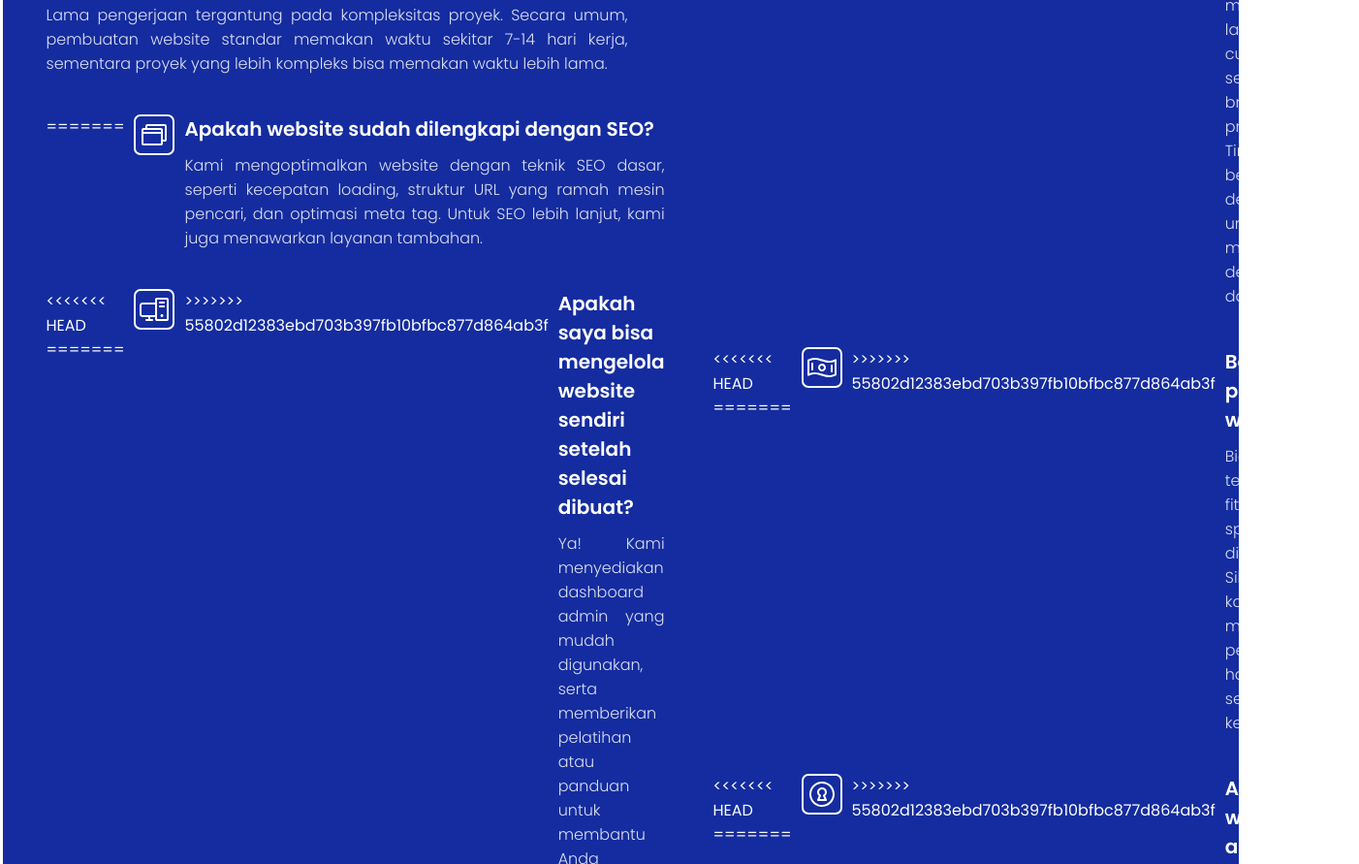
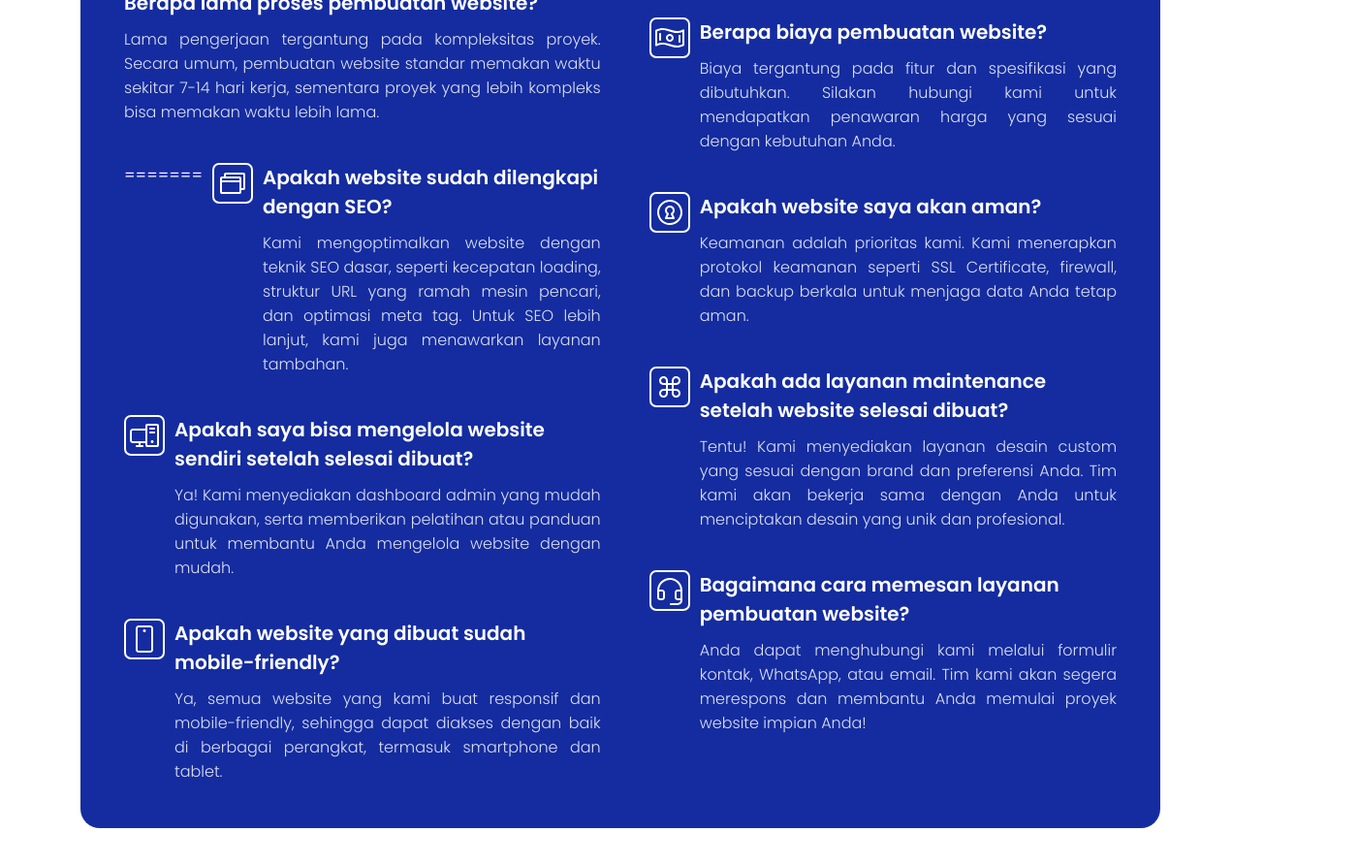
Before and after one commit to salman-ctrl/TIM_G, a plain HTML site: page Frontend/Home.html in a window 1280 px wide. Shown: the part 2915-3806 px from the top of the page at 97% size, 1402 px wide, since content can reach past the window. Drawn offline with Linux system fonts and the light colour scheme.

Commit message:
optimasi

```diff
--- a/Frontend/Home.html
+++ b/Frontend/Home.html
@@ -292,10 +292,7 @@
                 </div>
               </div>
               <div class="faq-item">
-<<<<<<< HEAD
-=======
                 <img src="assets/faq/faq_4.svg" alt="" />
->>>>>>> 55802d12383ebd703b397fb10bfbc877d864ab3f
                 <div class="faq-question">
                   <h3>
                     Apakah saya bisa mengelola website sendiri setelah selesai
@@ -309,10 +306,7 @@
                 </div>
               </div>
               <div class="faq-item">
-<<<<<<< HEAD
-=======
                 <img src="assets/faq/faq_5.svg" alt="" />
->>>>>>> 55802d12383ebd703b397fb10bfbc877d864ab3f
                 <div class="faq-question">
                   <h3>Apakah website yang dibuat sudah mobile-friendly?</h3>
                   <p>
@@ -325,10 +319,7 @@
             </div>
             <div class="faq-spread">
               <div class="faq-item">
-<<<<<<< HEAD
-=======
                 <img src="assets/faq/faq_6.svg" alt="" />
->>>>>>> 55802d12383ebd703b397fb10bfbc877d864ab3f
                 <div class="faq-question">
                   <h3>Apakah saya bisa meminta desain khusus?</h3>
                   <p>
@@ -340,10 +331,7 @@
                 </div>
               </div>
               <div class="faq-item">
-<<<<<<< HEAD
-=======
                 <img src="assets/faq/faq_7.svg" alt="" />
->>>>>>> 55802d12383ebd703b397fb10bfbc877d864ab3f
                 <div class="faq-question">
                   <h3>Berapa biaya pembuatan website?</h3>
                   <p>
@@ -354,10 +342,7 @@
                 </div>
               </div>
               <div class="faq-item">
-<<<<<<< HEAD
-=======
                 <img src="assets/faq/faq_8.svg" alt="" />
->>>>>>> 55802d12383ebd703b397fb10bfbc877d864ab3f
                 <div class="faq-question">
                   <h3>Apakah website saya akan aman?</h3>
                   <p>
@@ -368,10 +353,7 @@
                 </div>
               </div>
               <div class="faq-item">
-<<<<<<< HEAD
-=======
                 <img src="assets/faq/faq_9.svg" alt="" />
->>>>>>> 55802d12383ebd703b397fb10bfbc877d864ab3f
                 <div class="faq-question">
                   <h3>
                     Apakah ada layanan maintenance setelah website selesai dibuat?
@@ -385,10 +367,7 @@
                 </div>
               </div>
               <div class="faq-item">
-<<<<<<< HEAD
-=======
                 <img src="assets/faq/faq_10.svg" alt="" />
->>>>>>> 55802d12383ebd703b397fb10bfbc877d864ab3f
                 <div class="faq-question">
                   <h3>Bagaimana cara memesan layanan pembuatan website?</h3>
                   <p>
```
